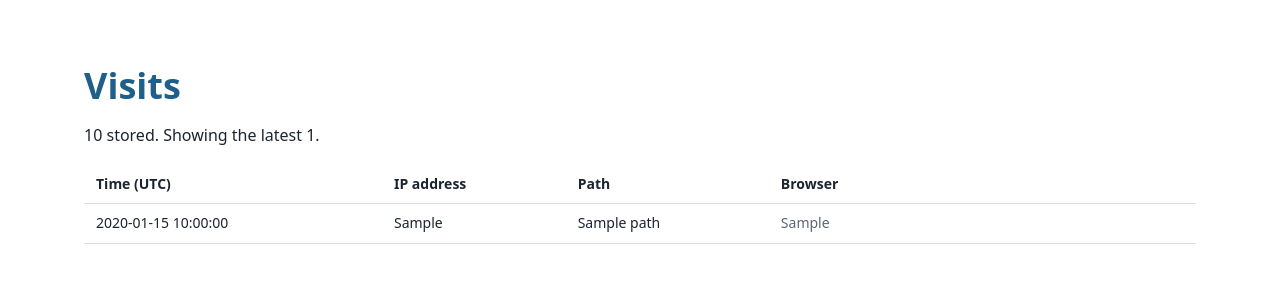
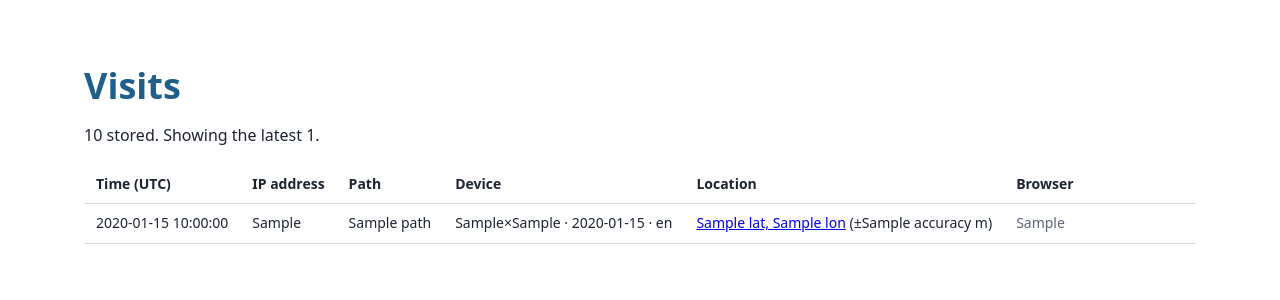
Before and after one commit to prodj2015/effective-broccoli, a Flask app: template templates/admin.html in a window 1280 px wide. Shown: the top 300 px of the page. Run offline with Flask 3, Linux system fonts and the light colour scheme; the template is opened without the code that fills it: most values are stand-ins (such as "Sample title", 1, 10 or a date in 2020).

Commit message:
Update admin.html

```diff
--- a/templates/admin.html
+++ b/templates/admin.html
@@ -13,17 +13,34 @@
     <p>{{ total }} stored. Showing the latest {{ rows|length }}.</p>
     <div class="scroll">
       <table>
-        <thead><tr><th>Time (UTC)</th><th>IP address</th><th>Path</th><th>Browser</th></tr></thead>
+        <thead>
+          <tr>
+            <th>Time (UTC)</th><th>IP address</th><th>Path</th>
+            <th>Device</th><th>Location</th><th>Browser</th>
+          </tr>
+        </thead>
         <tbody>
           {% for r in rows %}
           <tr>
             <td>{{ r.time.strftime('%Y-%m-%d %H:%M:%S') }}</td>
             <td>{{ r.ip }}</td>
             <td>{{ r.path }}</td>
+            <td>
+              {% if r.device %}
+                {{ r.device.screen_w }}&times;{{ r.device.screen_h }}
+                &middot; {{ r.device.timezone }} &middot; {{ r.device.language }}
+              {% else %}&ndash;{% endif %}
+            </td>
+            <td>
+              {% if r.location %}
+                <a href="https://www.google.com/maps?q={{ r.location.lat }},{{ r.location.lon }}" target="_blank" rel="noopener noreferrer">{{ r.location.lat }}, {{ r.location.lon }}</a>
+                {% if r.location.accuracy is defined %}(&plusmn;{{ r.location.accuracy }} m){% endif %}
+              {% else %}&ndash;{% endif %}
+            </td>
             <td>{{ r.user_agent }}</td>
           </tr>
           {% else %}
-          <tr><td colspan="4">No visits yet. Open the home page to create one.</td></tr>
+          <tr><td colspan="6">No visits yet. Open the home page to create one.</td></tr>
           {% endfor %}
         </tbody>
       </table>
```
